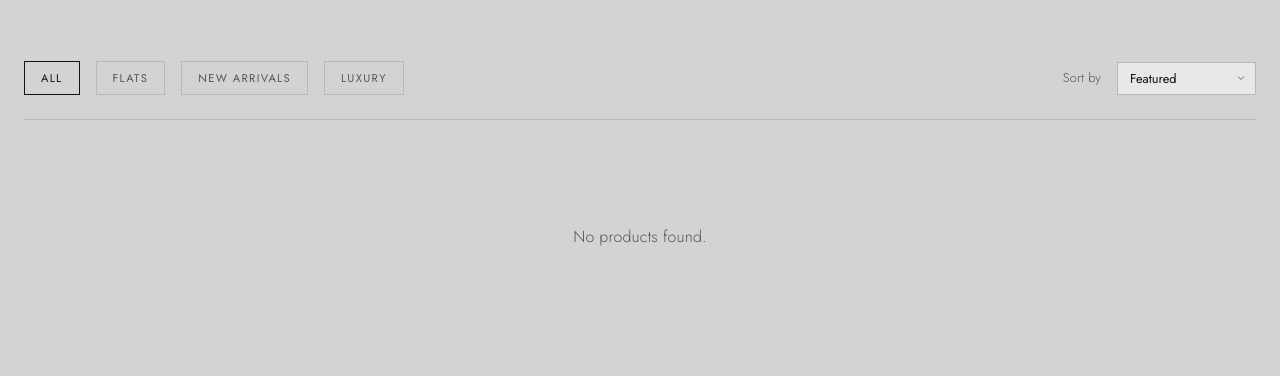
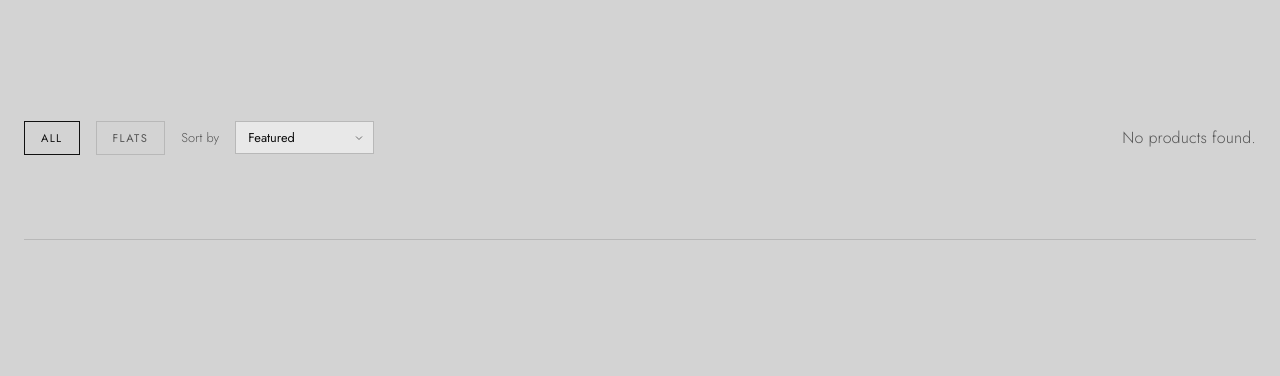
Before and after one commit to bia-studio18/SHOEPHILE, a website: page public/shop.html in a window 1280 px wide. Shown: the part 424-800 px from the top of the page. Drawn offline with nearby package versions, Linux system fonts and the light colour scheme; no server answers.

Commit message:
Update website Index

```diff
--- a/public/shop.html
+++ b/public/shop.html
@@ -89,10 +89,6 @@
 
           <button class="filter-btn" data-category="flats">Flats</button>
 
-
-          <button class="filter-btn" data-category="new">New Arrivals</button>
-          <button class="filter-btn" data-category="luxury">Luxury</button>
-        </div>
         <div class="shop-sort">
           <label for="sort-select">Sort by</label>
           <select id="sort-select">
@@ -149,7 +145,6 @@
 
  <script src="js/products.js"></script>
 <script src="js/cart.js"></script>
-<script src="js/auth.js"></script>
 <script src="js/main.js"></script>
 </body>
 </html>
```
